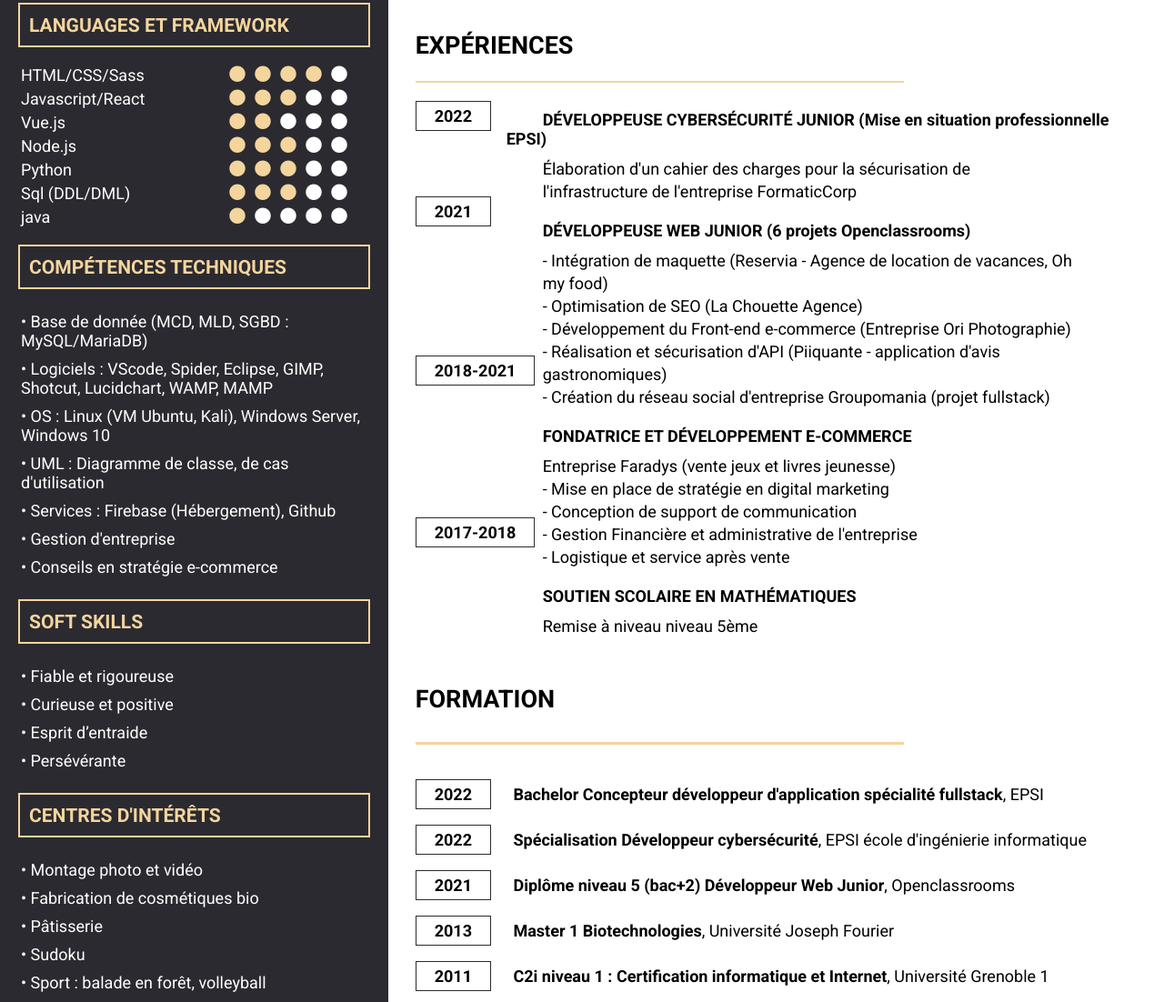
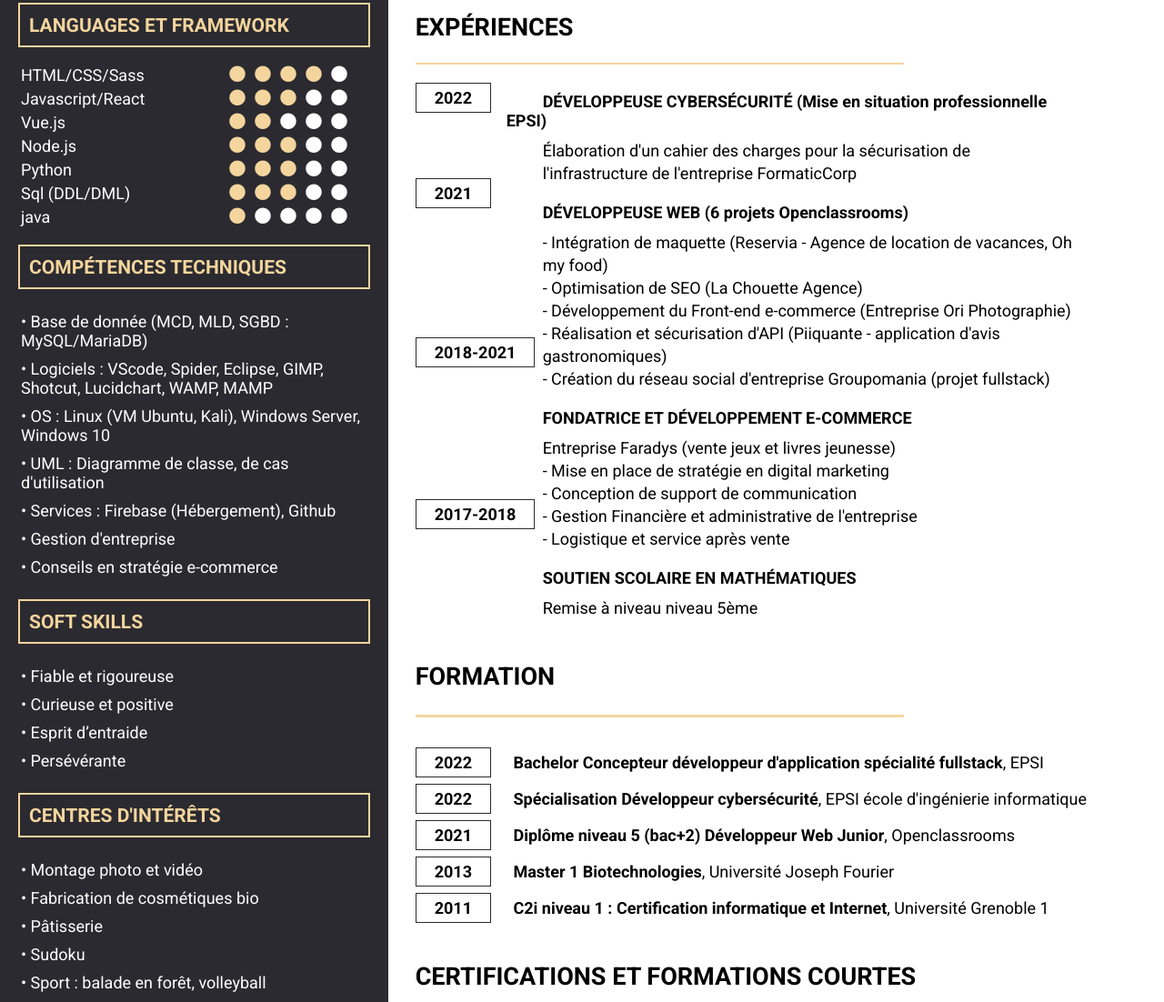
Before and after one commit to Yradouani/cv_alternance, a website: page index.html in a window 1280 px wide. Shown: the part 550-1652 px from the top of the page at 91% size. Drawn offline with Linux system fonts and the light colour scheme.

Commit message:
ajustement marges

```diff
--- a/cv.scss
+++ b/cv.scss
@@ -228,11 +228,11 @@ body {
         margin: 30px;
 
         .presentation {
-            margin-top: 50px;
+            margin-top: 40px;
         }
 
         .experiences {
-            margin-top: 50px;
+            margin-top: 40px;
 
             span {
                 font-weight: bold;
@@ -315,7 +315,7 @@ body {
         }
 
         .formation {
-            line-height: 50px;
+            line-height: 40px;
 
             .date {
                 font-weight: bold;
--- a/index.html
+++ b/index.html
@@ -224,7 +224,7 @@
                     </div>
                     <div>
                         <div>
-                            <span class="experience-title experience-title-dev">DÉVELOPPEUSE CYBERSÉCURITÉ JUNIOR (Mise
+                            <span class="experience-title experience-title-dev">DÉVELOPPEUSE CYBERSÉCURITÉ (Mise
                                 en situation professionnelle EPSI)</span>
                             <p>
                                 Élaboration d'un cahier des charges pour la sécurisation de l'infrastructure de
@@ -233,7 +233,7 @@
                             </p>
                         </div>
                         <div>
-                            <span class="experience-title experience-title-dev">DÉVELOPPEUSE WEB JUNIOR (6 projets
+                            <span class="experience-title experience-title-dev">DÉVELOPPEUSE WEB (6 projets
                                 Openclassrooms)</span>
                             <p>
                                 - Intégration de maquette (Reservia - Agence de location de vacances, Oh my food)
```
Also changed, not shown: cv.css.
